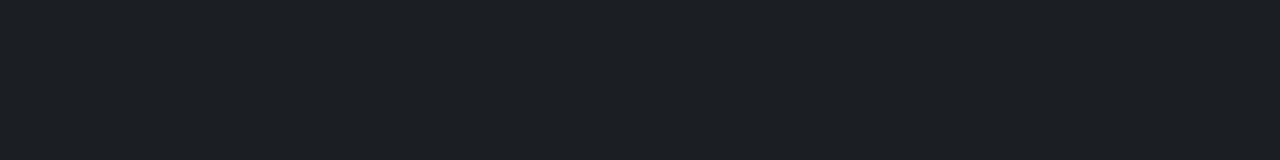
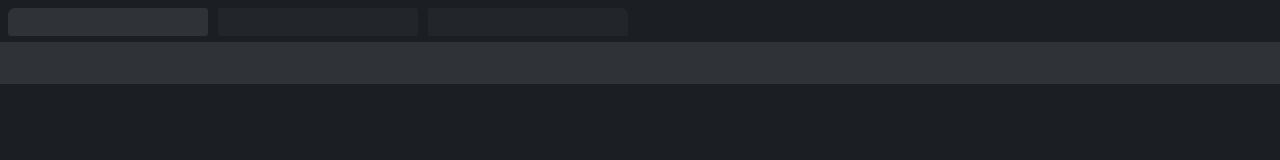
Before and after one commit to YAB-org/Browser, an Electron app: page pages/index.html in a window 1280 px wide. Drawn offline with Linux system fonts and the light colour scheme.

Commit message:
tabs layout

```diff
--- a/media/main.css
+++ b/media/main.css
@@ -16,3 +16,47 @@ html, body {
 .titlebar {
   height: 42px;
 }
+
+.toolbar {
+  background: var(--bg-toolbar);
+  height: 42px;
+}
+
+.main_screen {
+  display: flex;
+  flex-direction: column;
+}
+
+.tabbar {
+  height: 100%;
+  display: flex;
+  flex-direction: row;
+  align-items: center;
+  /* justify-content: flex-start; */
+  width: 100%;
+  padding-left: 8px;
+  padding-right: 50px;
+  padding-top: 1PX;
+  gap: 10px;
+}
+
+.tab {
+  width: 200px;
+  height: 26px;
+  background: var(--bg-tab-active);
+  width: 200px;
+  height: 28px;
+  border-radius: 3px;
+  transition: border-radius 0.5s;
+}
+
+.tab:first-child {
+  border-top-left-radius: 7px;
+}
+.tab:last-child {
+  border-top-right-radius: 7px;
+}
+
+.tab-disabled {
+  background: var(--bg-tab-disabled);
+}
--- a/media/main/theme_dark.css
+++ b/media/main/theme_dark.css
@@ -2,4 +2,8 @@
     --bg-page: #1B1F23;
     --bg-titlebar: transparent;
     --color-windows-controls: #878787;
+
+    --bg-toolbar: #2F3337;
+    --bg-tab-active: #2F3337;
+    --bg-tab-disabled: #2f333761;
 }
--- a/pages/index.html
+++ b/pages/index.html
@@ -17,6 +17,11 @@
   <body>
     <div class="window">
       <div class="titlebar">
+        <div class="tabbar">
+          <div class="tab"></div>
+          <div class="tab tab-disabled"></div>
+          <div class="tab tab-disabled"></div>
+        </div>
         <div class="controls_container">
           <div id="winConMinimize" class="windows-controls" role="button" aria-label="Minimize">
             <sample name="windows_minimize_svg"></sample>
@@ -29,7 +34,9 @@
           </div>
         </div>
       </div>
-      <div class="main_screen"></div>
+      <div class="main_screen">
+        <dib class="toolbar"></dib>
+      </div>
     </div>
   </body>
 </html>
```
